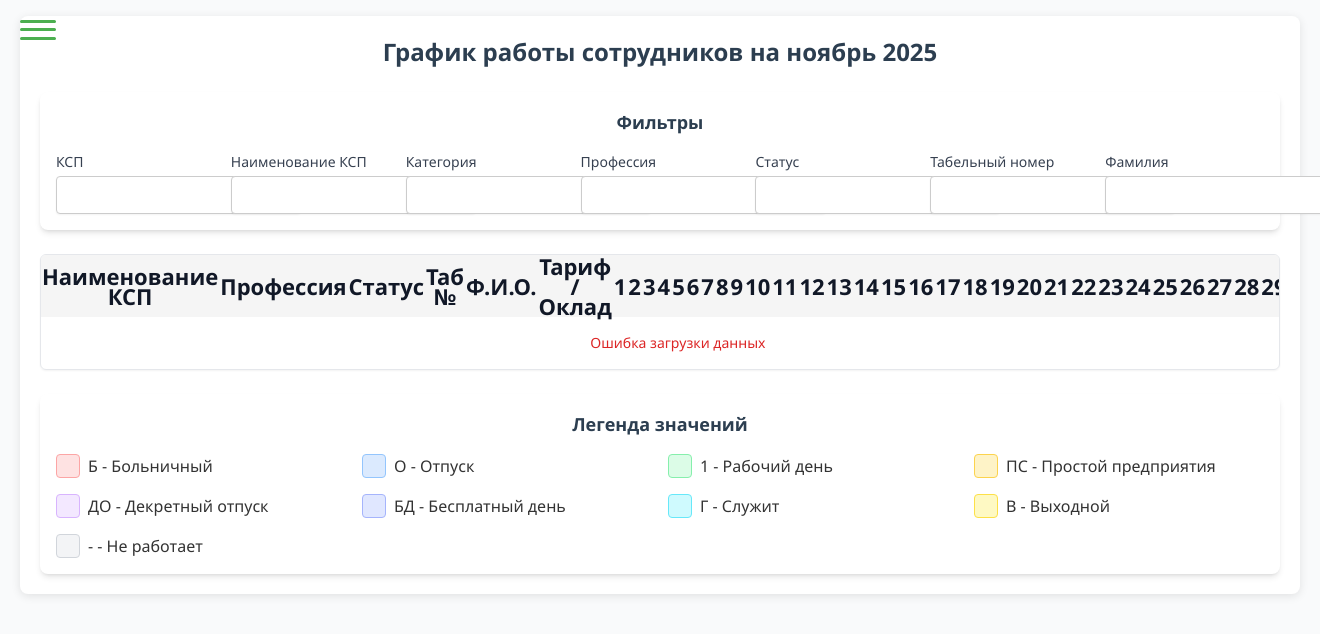
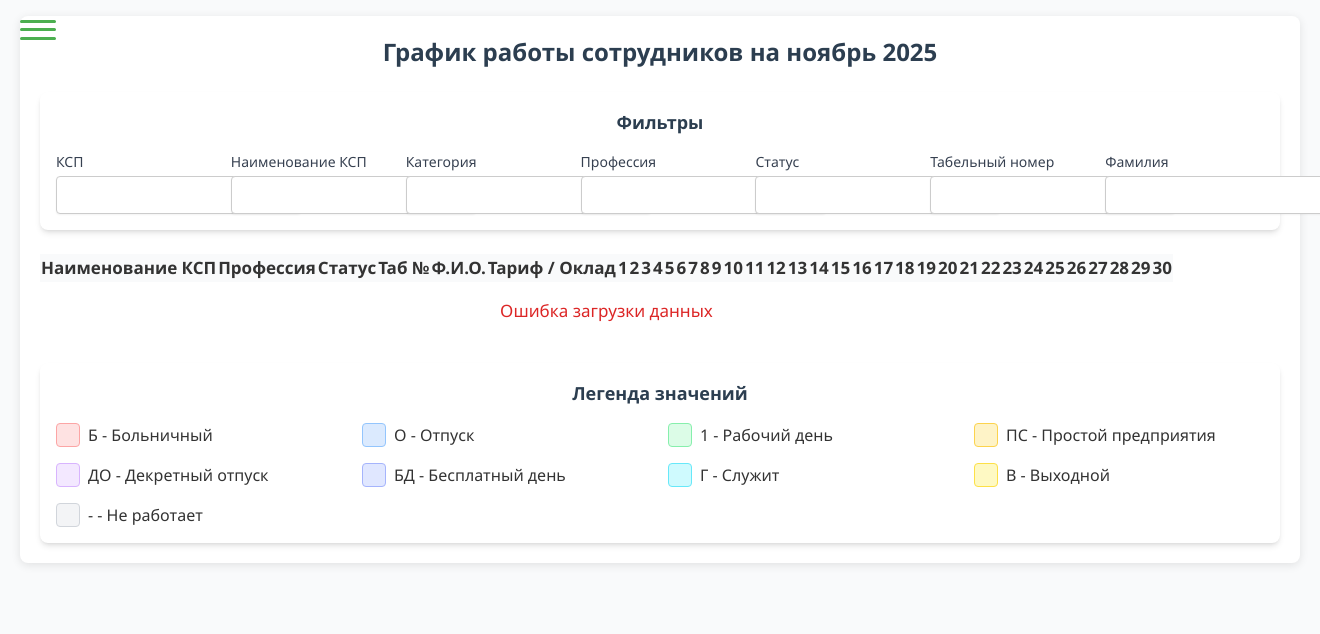
Before and after one commit to PyRusAdmin/Formation-work-schedule, a FastAPI app: page /report_card_11 in a window 1320 px wide; the page is wider, and only the part inside the window is pictured. Shown: the top 634 px of that part. Run offline with FastAPI, Linux system fonts and the light colour scheme; tables that the repository leaves empty hold one stand-in row (values such as "Sample post"); data that the repository does not hold is empty; some libraries are stand-ins or nearby versions.

Commit message:
Рефакторинг кода. Структурирование проекта.

```diff
--- a/static/css/style.css
+++ b/static/css/style.css
@@ -290,11 +290,7 @@
     border-spacing: 58px 0; /* Горизонтальный отступ 10px, вертикальный 0 */
 }
 
-th {
-    text-align: center; /* центрирование текста */
-    font-size: 22px; /* Базовый размер */
-    background-color: #F5F5F5; /* Цвет фона */
-}
+
 
 .divider {
     width: 100%;
@@ -488,3 +484,15 @@ button:hover {
     border: 1px solid #ccc;
     margin-right: 10px;
 }
+
+.table-report-card th,
+.table-report-card td {
+    text-align: center; /* центрирование текста */
+    font-size: 17px;
+}
+
+/*th {*/
+/*    text-align: center; *//* центрирование текста */
+/*    font-size: 100px; *//* Базовый размер */
+/*    background-color: #F5F5F5; *//* Цвет фона */
+/*}*/
--- a/templates/work_schedule/2025/11/report_card_11.html
+++ b/templates/work_schedule/2025/11/report_card_11.html
@@ -51,9 +51,9 @@
 </div>
 
 <!-- Главная таблица -->
-<div class="overflow-x-auto overflow-y-auto max-h-[80vh] border rounded-md shadow-sm">
-    <table class="min-w-full border-collapse text-sm text-gray-900">
-        <thead class="bg-gray-200 sticky top-0 z-10">
+<div class="table-report-card">
+    <table>
+        <thead>
         <tr>
             <th>Наименование КСП</th>
             <th>Профессия</th>
--- a/templates/work_schedule/2025/12/report_card_12.html
+++ b/templates/work_schedule/2025/12/report_card_12.html
@@ -52,8 +52,8 @@
 
 <!-- Главная таблица -->
 <div class="overflow-x-auto overflow-y-auto max-h-[80vh] border rounded-md shadow-sm">
-    <table class="min-w-full border-collapse text-sm text-gray-900">
-        <thead class="bg-gray-200 sticky top-0 z-10">
+    <table>
+        <thead>
         <tr>
             <th>Наименование КСП</th>
             <th>Профессия</th>
```
